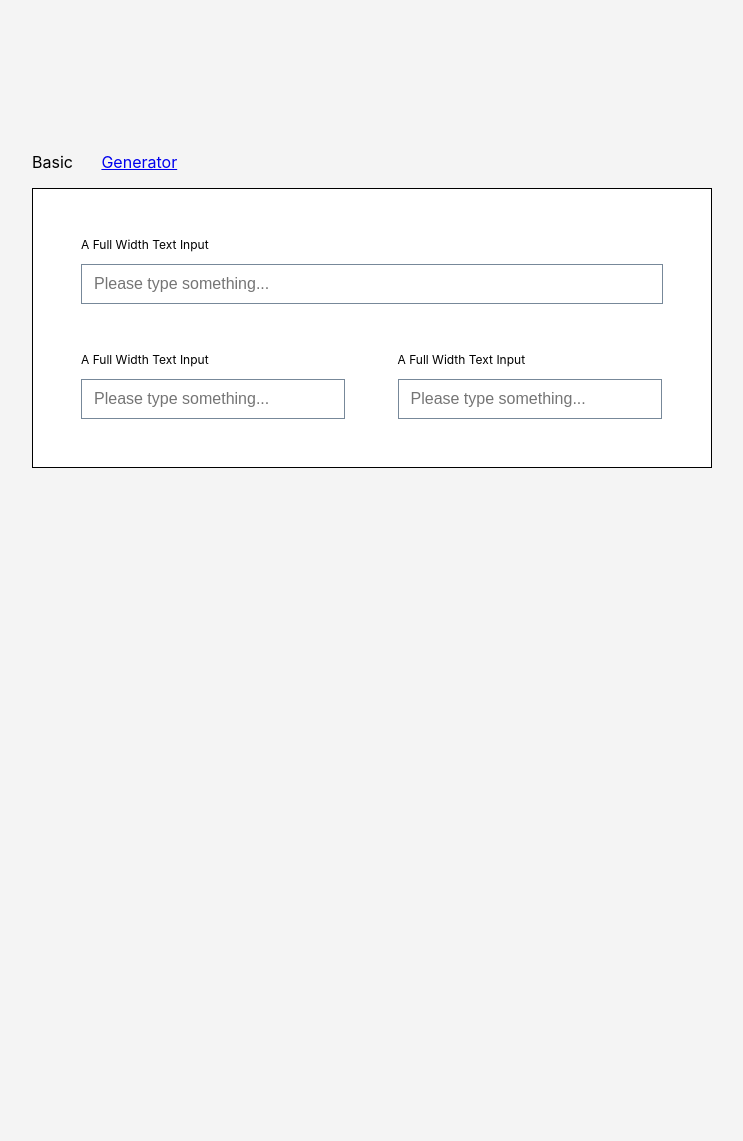
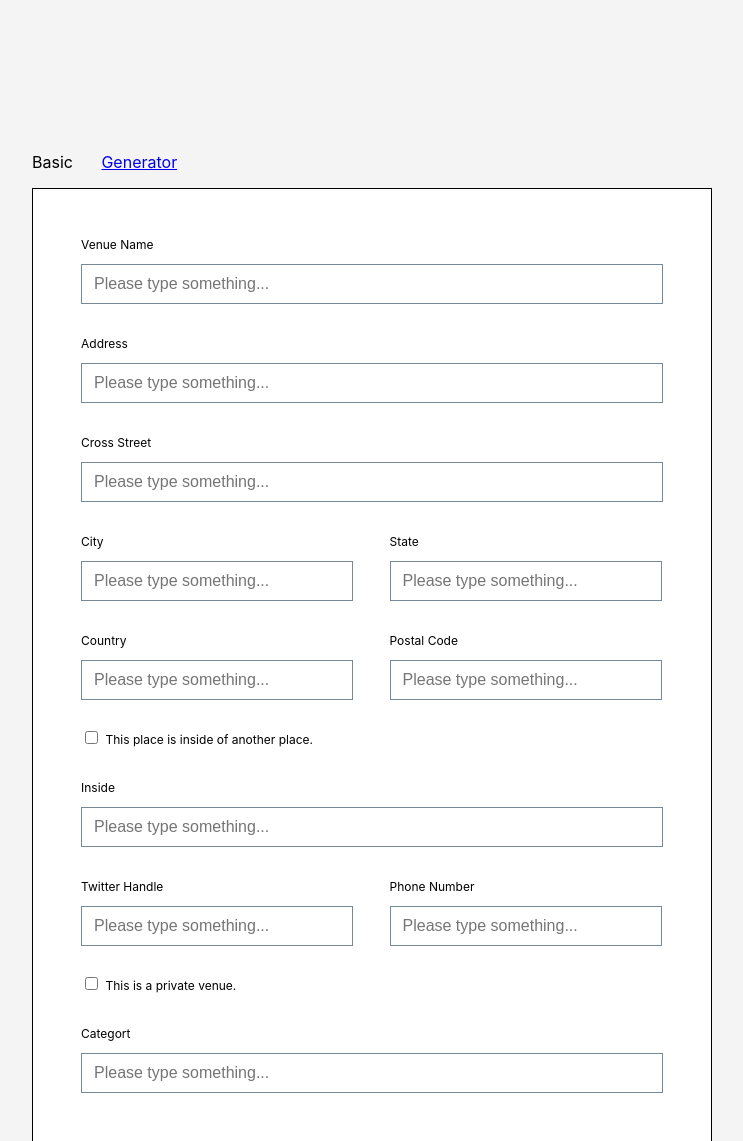
Before and after one commit to flanaganfrank7/form-builder, a plain HTML site: page index.html in a window 1280 px wide. Shown: the top 1141 px of the page, without its empty margins (276-1019 px from the left). Before the commit the page ends 800 px from the top, so only its background shows below. Drawn offline with Linux system fonts and the light colour scheme.

Commit message:
updated form

```diff
--- a/index.html
+++ b/index.html
@@ -24,23 +24,80 @@
         <form>
             <div class="full">
                 <label class="first">
-                    A Full Width Text Input
+                    Venue Name
                 </label>
-                <input class="fs-text-input" type="text" placeholder="Please type something..." onmouseover="this.style.color='red'">
+                <input class="fs-text-input" type="text" placeholder="Please type something..." >
+            </div>
+            <div class="full">
+                <label>
+                    Address
+                </label>
+                <input class="fs-text-input" type="text" placeholder="Please type something..." >
+            </div>
+            <div class="full">
+                <label>
+                    Cross Street
+                </label>
+                <input class="fs-text-input" type="text" placeholder="Please type something..." >
             </div>
             <div class="half left">
                 <label >
-                    A Full Width Text Input
+                    City
+                </label>
+                <input class="fs-text-input" type="text" placeholder="Please type something..." >
+            </div>
+            <div class="half">
+                <label>
+                    State
+                </label>
+                <input class="fs-text-input" type="select" autocomplete="off" placeholder="Please type something..." >
+            </div>
+            <div class="half left">
+                <label>
+                    Country
+                </label>
+                <input class="fs-text-input" type="select" autocomplete="off" placeholder="Please type something..." >
+            </div>
+            <div class="half">
+                <label>
+                    Postal Code
+                </label>
+                <input class="fs-text-input" type="text" placeholder="Please type something..." >
+            </div>
+            <div class="full">
+                <input type="checkbox" id="supervenue" name="supervenue" value="inside">
+                <label for="supervenue"  class="checkbox-label">This place is inside of another place.</label>
+            </div>
+            <div class="full">
+                <label>
+                    Inside
+                </label>
+                <input class="fs-text-input" type="text" placeholder="Please type something..." >
+            </div>
+            <div class="half left">
+                <label>
+                    Twitter Handle
+                </label>
+                <input class="fs-text-input" type="text" placeholder="Please type something..." >
+            </div>
+            <div class="half">
+                <label>
+                    Phone Number
                 </label>
                 <input class="fs-text-input" type="text" placeholder="Please type something...">
             </div>
-            <div class="half">
+            <div class="full">
+                <input type="checkbox" id="supervenue" name="supervenue" value="inside">
+                <label for="supervenue"  class="checkbox-label">This is a private venue.</label>
+            </div>
+            <div class="full">
                 <label>
-                    A Full Width Text Input
+                    Categort
                 </label>
-                <input class="fs-text-input" type="text" placeholder="Please type something...">
+                <input class="fs-text-input" type="select" placeholder="Please type something..." >
             </div>
         </form>
+
     </div>
     </div>
 </body>
--- a/index.js
+++ b/index.js
@@ -1,11 +1,13 @@
 const styles = {
 	borderWidth:["0px 0px 1px 0px", "1px 1px 1px 1px", "0"],
-    backgroundColor:['none','lightgrey']
+	backgroundColor:['none','#F4F4F4'],
+	boxShadow: ['0px 10px 15px rgba(0, 0, 0, 0.1)', 'none']
 }
 
 
 let borderWidths = styles.borderWidth
 let bg = styles.backgroundColor
+let box = styles.boxShadow
 
 
 
@@ -13,7 +15,7 @@ let bg = styles.backgroundColor
 const f = (a, b) => [].concat(...a.map(d => b.map(e => [].concat(d, e))));
 const cartesian = (a, b, ...c) => (b ? cartesian(f(a, b), ...c) : a);
 
-let output = cartesian(borderWidths, bg);
+let output = cartesian(borderWidths, bg,box);
 console.log(output)
 
 
--- a/styles.css
+++ b/styles.css
@@ -27,7 +27,12 @@ label{
     display: block;
     font-size: .75rem;
     margin-bottom: 12px;
-    margin-top: 48px;
+    margin-top: 32px;
+}
+
+.checkbox-label{
+    display: inline-block;
+    margin-bottom: 0px;
 }
 
 .first{
@@ -51,11 +56,11 @@ label{
 }
 
 .left{
-    padding-right:48px;
+    padding-right:32px;
 }
 
 .half{
-    width: 264px;
+    width: 272px;
     display: inline-block;
 }
 
@@ -70,3 +75,7 @@ label{
     border: 1px solid black;
     margin-bottom: 40px;
 }
+
+.fs-text-input:disabled{
+    cursor: not-allowed;
+}
```
Also changed, not shown: generator.html (+60 -4 lines).
